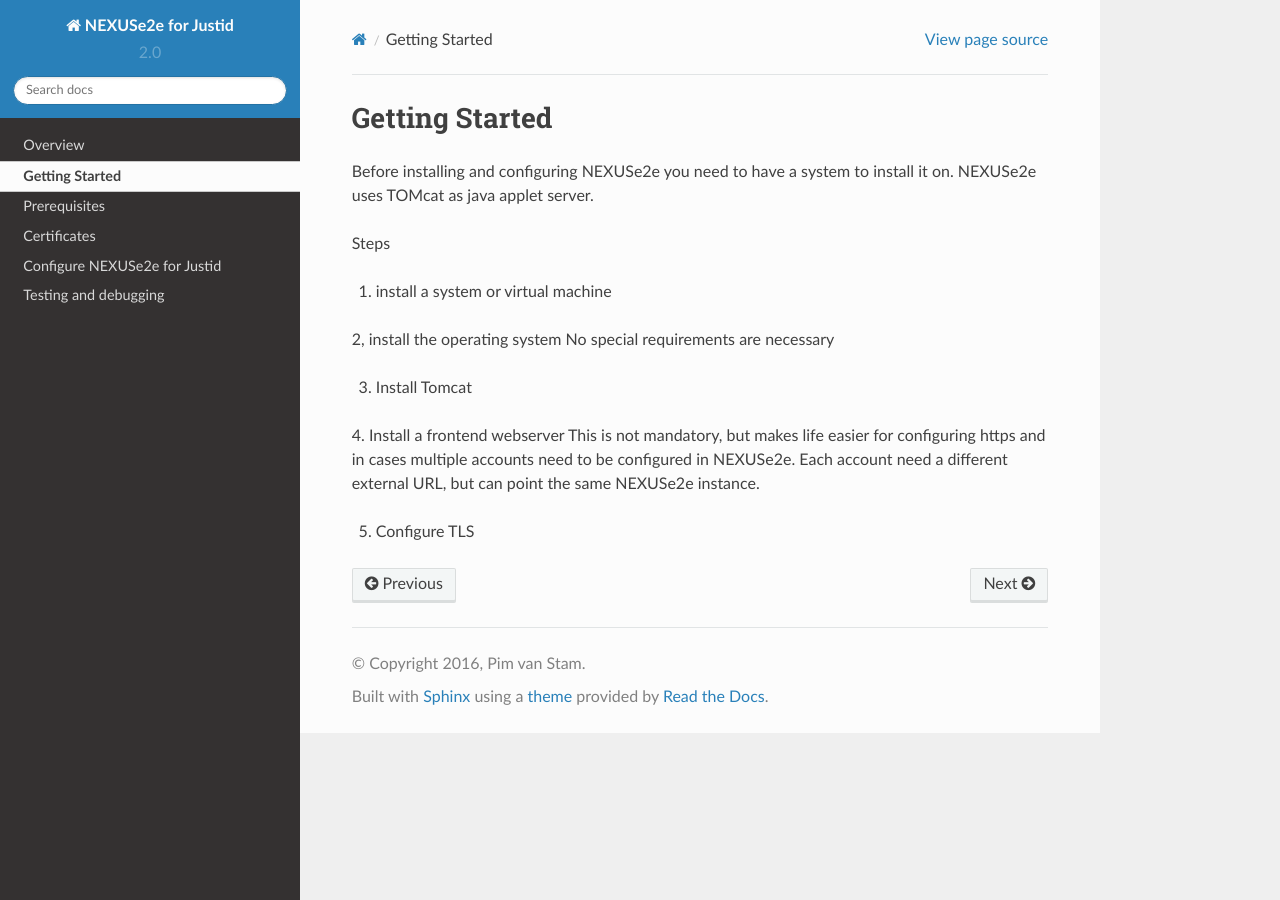
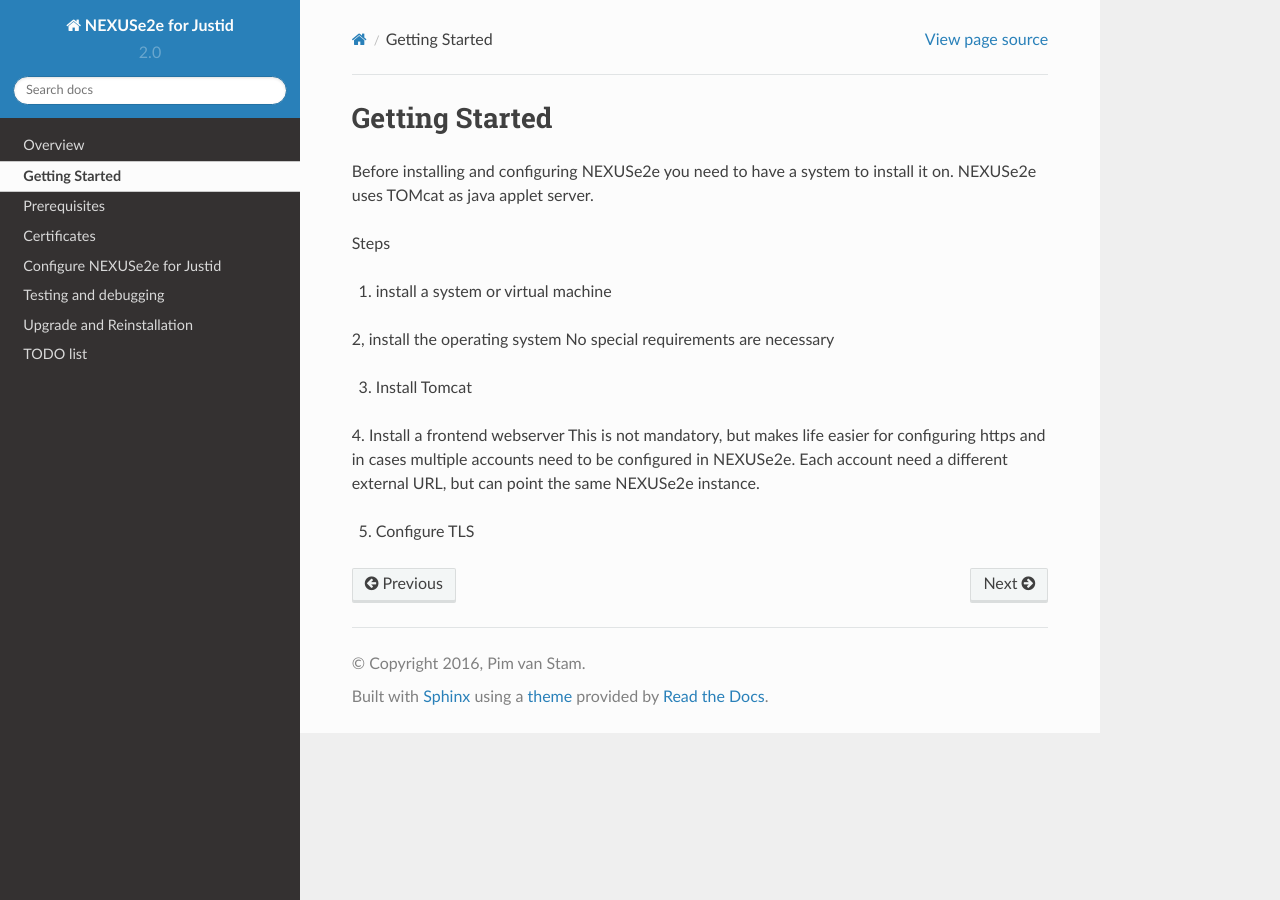
Before and after one commit to pvanstam/nexus-justid, a Sphinx documentation site: the page built from docs/getting_started.rst, in a window 1280 px wide. Built offline with Sphinx 7.4.7 and the Read the Docs theme 2.0.0, drawn with Linux system fonts in a browser that asks for light colours; pages that are not in the unit, such as notebooks, are missing from menus.

Commit message:
replace space for _ in index names

```diff
--- a/docs/index.rst
+++ b/docs/index.rst
@@ -25,8 +25,8 @@ Contents:
    certificates
    configure_NEXUSe2e
    testing
-   upgrade and reinstallation
-   todo list
+   upgrade_and_reinstallation
+   todo_list
 
 
 
```
